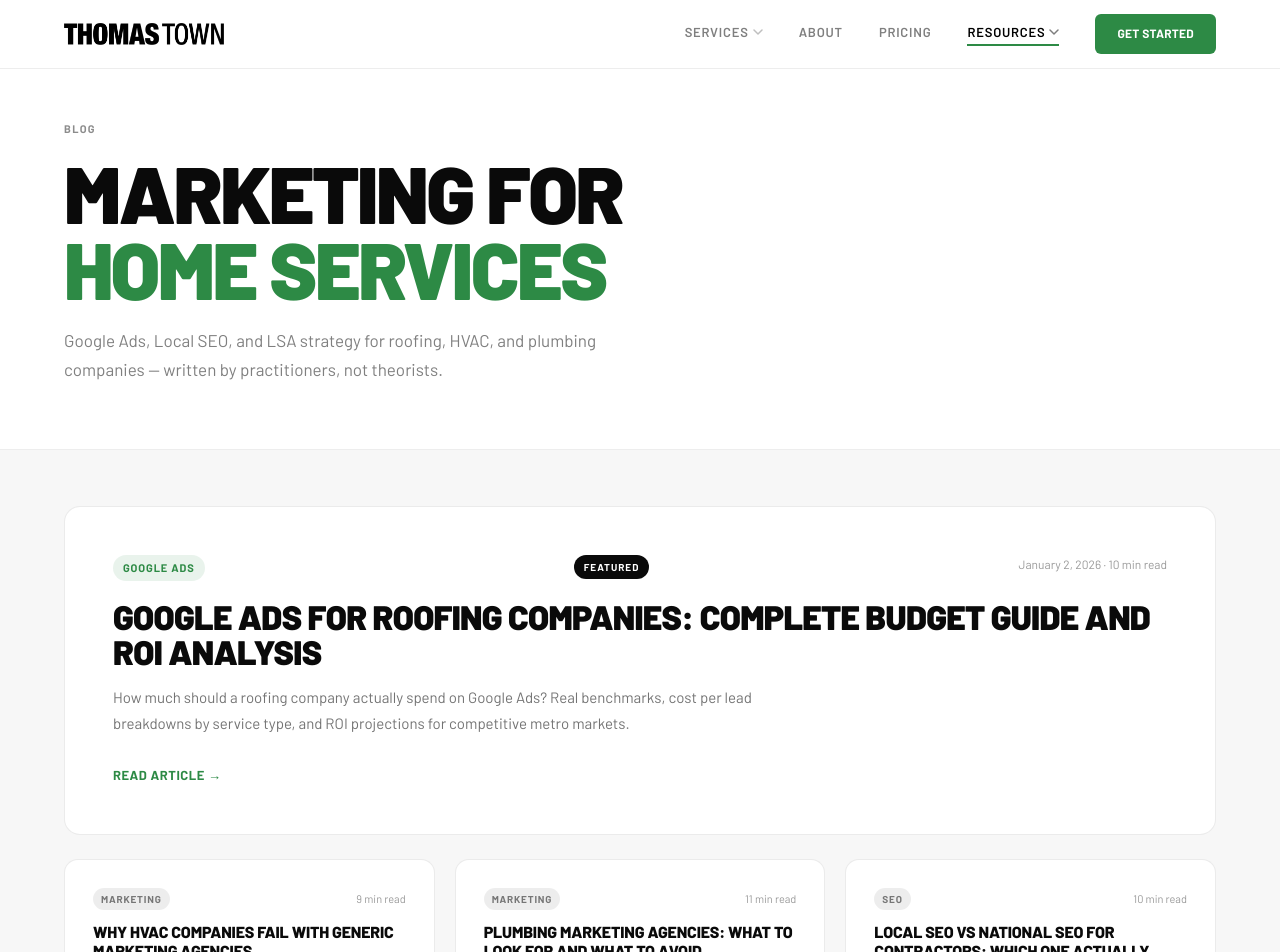
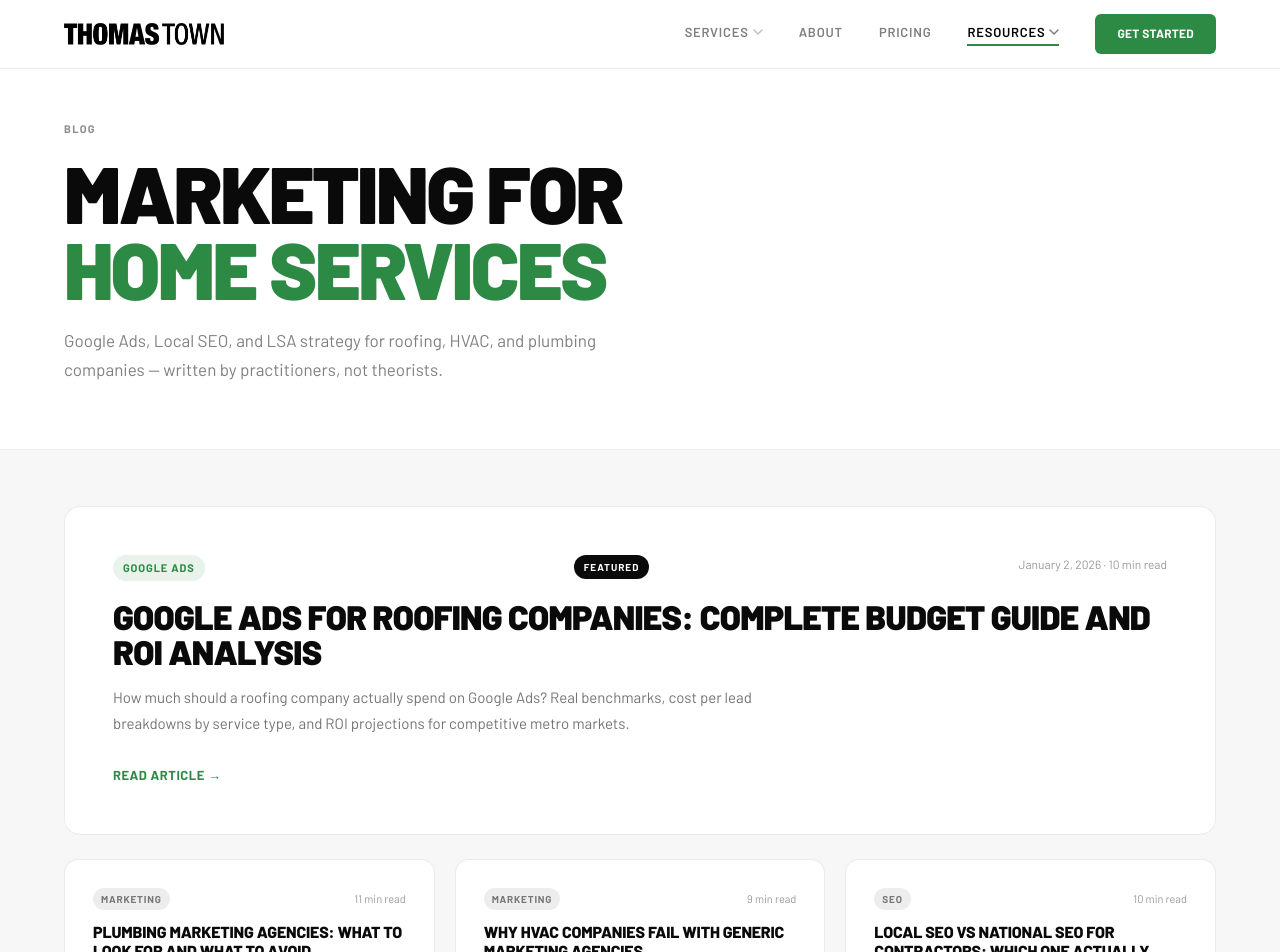
Before and after one commit to webberossi89/thomas-town-digital, a Next.js app: page /blog in a window 1280 px wide. Shown: the top 952 px of the page. Built offline with nearby package versions, Linux system fonts and the light colour scheme.

Commit message:
fix: sort blog list by dateISO desc after featured
posts[1+] was rendered in raw array insertion order, leaving the live
listing visually jumbled (e.g. May 11 above May 12). Featured stays at
posts[0] so the GSC-traffic-based promotion still wins the top slot.

```diff
--- a/app/blog/page.tsx
+++ b/app/blog/page.tsx
@@ -361,7 +361,7 @@ const categoryColor = (cat: string) => {
 
 export default function BlogPage() {
   const featured = posts[0];
-  const rest = posts.slice(1);
+  const rest = posts.slice(1).sort((a, b) => b.dateISO.localeCompare(a.dateISO));
 
   return (
     <>
```
